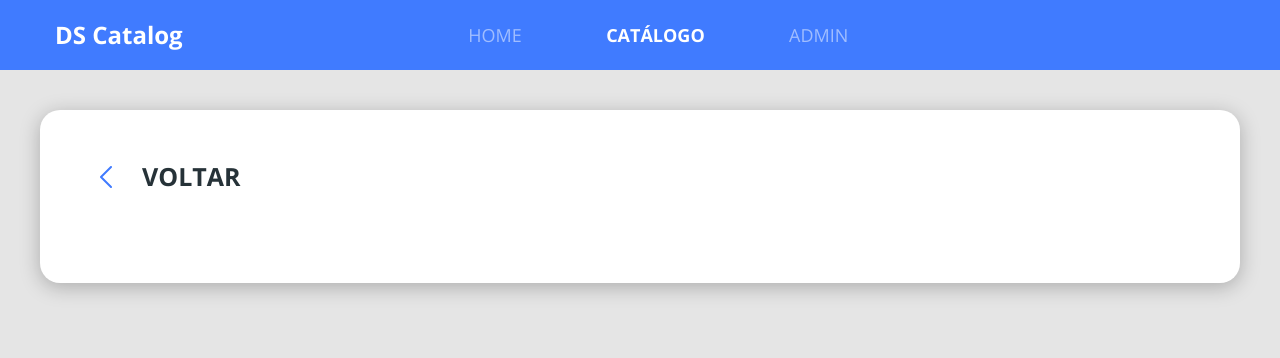
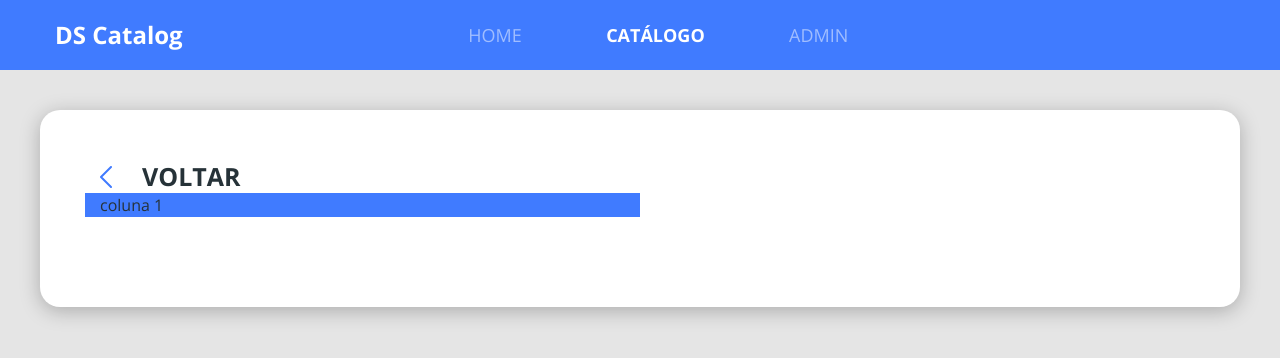
Before and after one commit to eliasneri/DSCatalog, a React (Create React App) app in the folder front-web/: page /products/1 in a window 1280 px wide. Shown: the top 358 px of the page. Built offline with nearby package versions, Linux system fonts and the light colour scheme.

Commit message:
product details

```diff
--- a/front-web/src/pages/Catalog/components/ProductDetails/index.tsx
+++ b/front-web/src/pages/Catalog/components/ProductDetails/index.tsx
@@ -17,6 +17,11 @@ const ProductDetails = () => {
                     <ArrowIcon className="icon-goback"/>
                     <h1 className="text-goback">voltar</h1>
                 </Link>
+                <div className="row">
+                    <div className="col-6 bg-primary">coluna 1
+
+                    </div>
+                </div>
             </div>
 
         </div>
--- a/front-web/src/pages/Home/index.tsx
+++ b/front-web/src/pages/Home/index.tsx
@@ -12,7 +12,7 @@ const Home = () => (
         <p className="text-subtitle">
           Ajudaremos você a encontrar os melhores <br/> produtos disponíveis no mercado.
         </p>
-        <Link to="/catalog">
+        <Link to="/products">
           <ButtonIcon text="inicie agora sua busca"/>
         </Link>
       </div>
```
Also changed, not shown: 1 other file (tests, documents, lock files or other folders).
